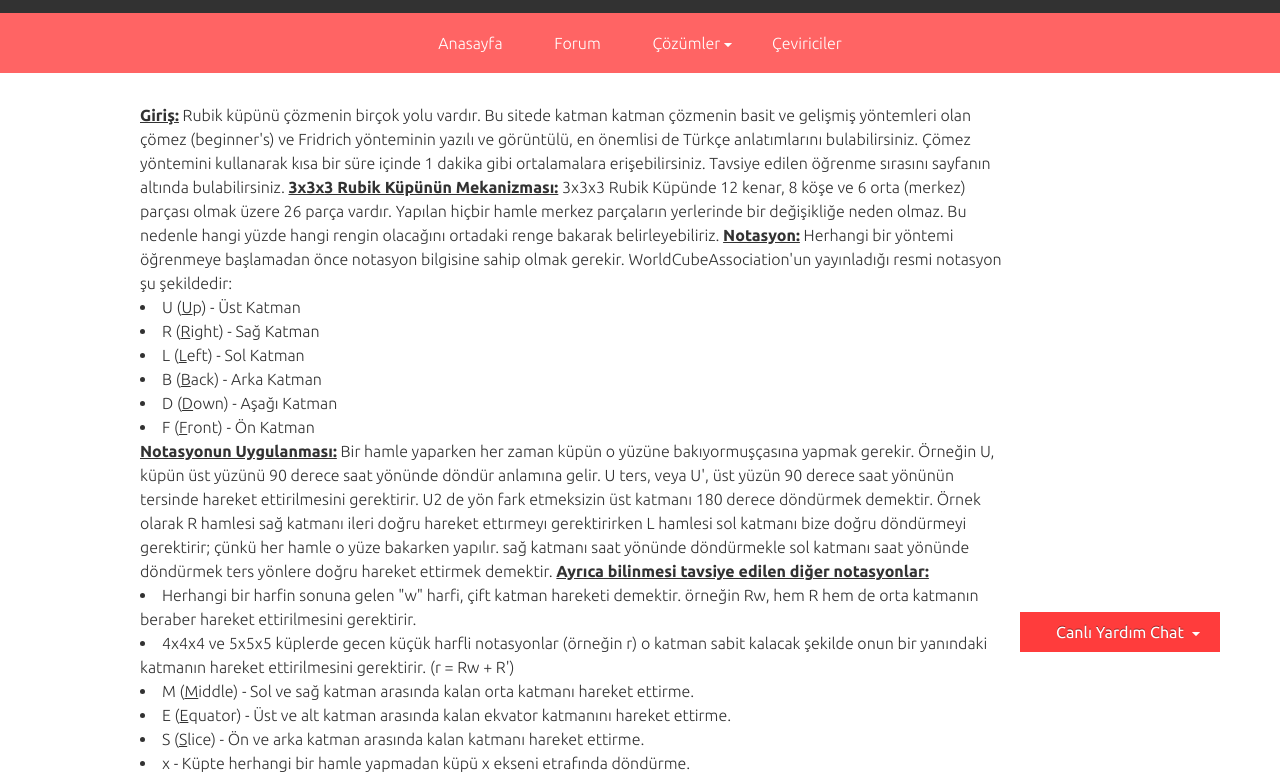
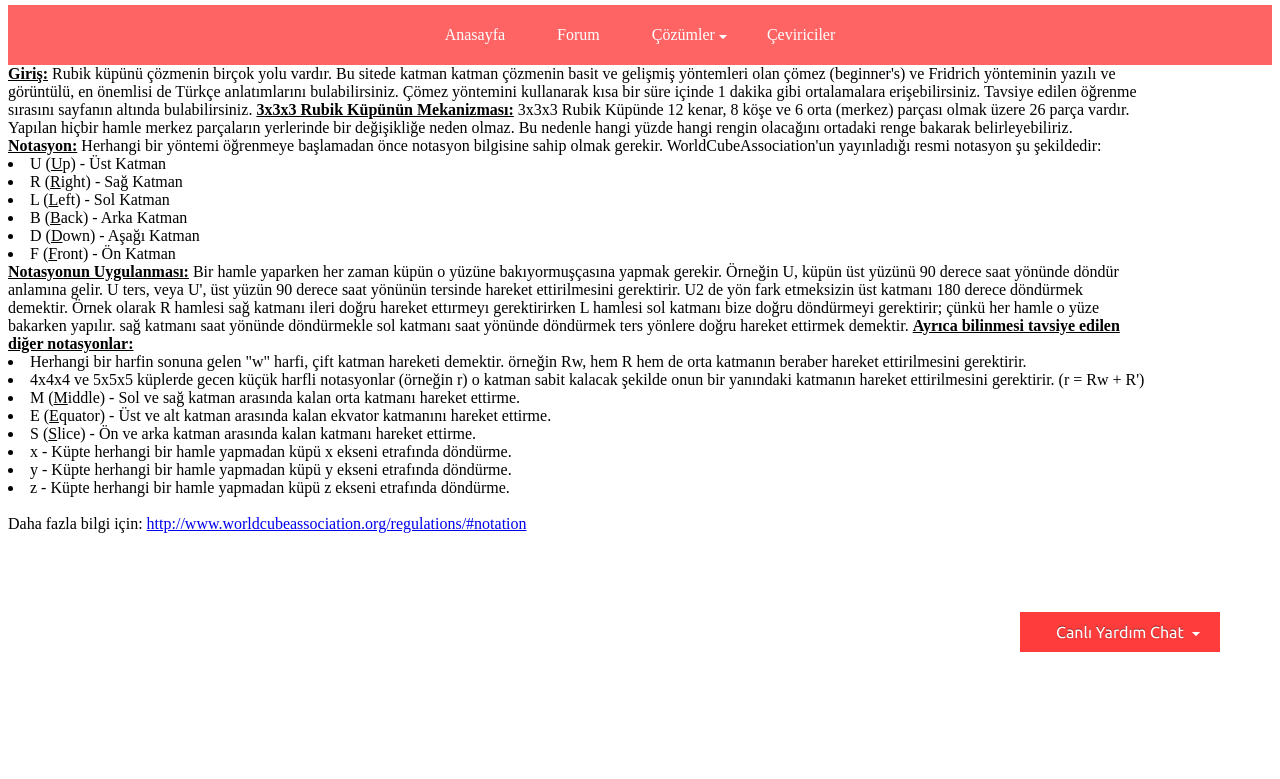
Before and after one commit to Dogacel/SpeedcubingTR_anasayfa, a plain HTML site: page index.html in a window 1280 px wide. Shown: the part 148-927 px from the top of the page. After the commit the page ends 800 px from the top, so only its background shows below. Drawn offline with Linux system fonts and the light colour scheme.

Commit message:
base.cssi sildim index.html'den

```diff
--- a/index.html
+++ b/index.html
@@ -12,7 +12,6 @@
 <!-- css -->
 <link href='http://fonts.googleapis.com/css?family=Ubuntu:300,400,700,400italic' rel='stylesheet' type='text/css'>
 <link href='http://fonts.googleapis.com/css?family=Oswald:400,300,700' rel='stylesheet' type='text/css'>
-<link rel="stylesheet" href="css/base.css" />
 <link rel="stylesheet" href="css/style.css" />
 
 <!-- js -->
```
